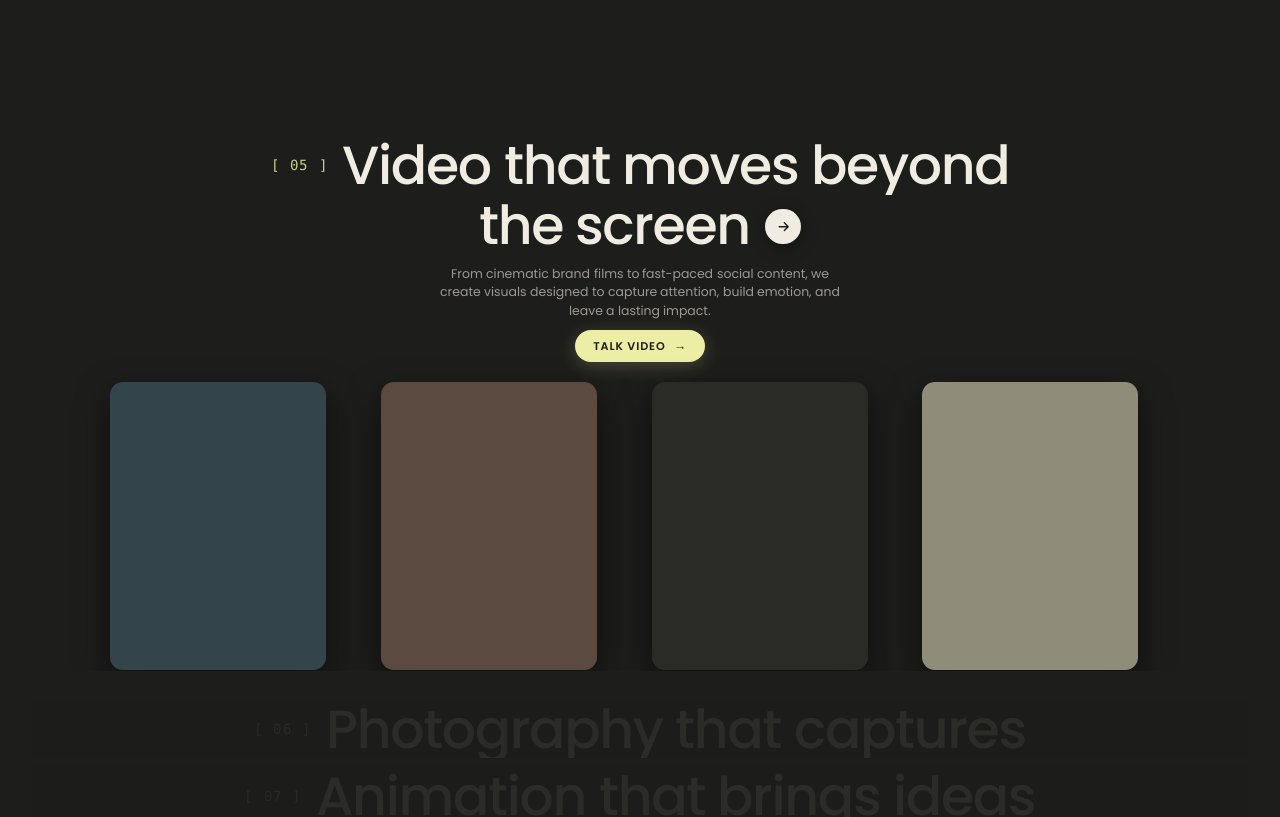
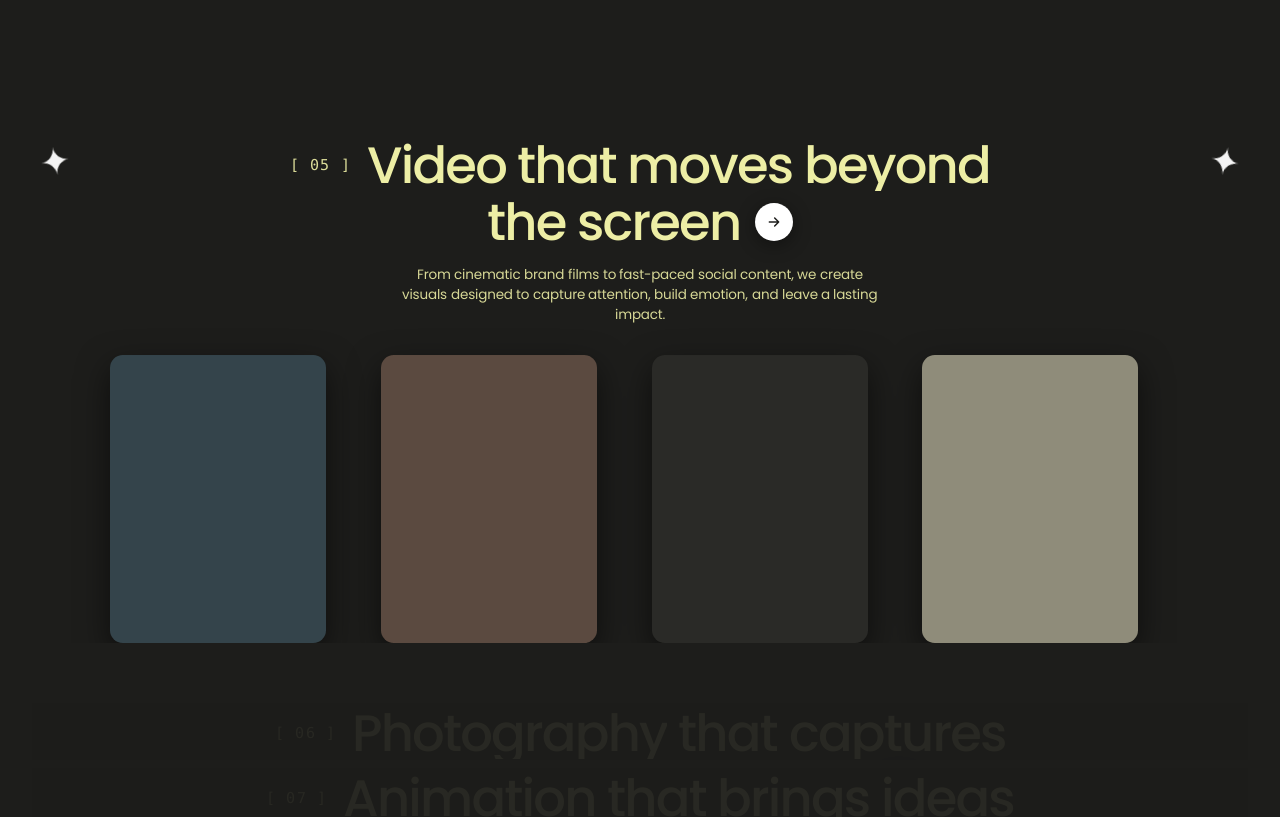
Before and after one commit to Jnyanu18/rockcastle_hoy, a Next.js app: page / in a window 1280 px wide. Shown: the part 5020-5837 px from the top of the page. Built offline with nearby package versions, Linux system fonts and the light colour scheme.

Commit message:
created a seperate contact page

```diff
--- /dev/null
+++ b/app/connect/page.tsx
@@ -0,0 +1 @@
+export { default, metadata } from "../contact/page";
--- /dev/null
+++ b/app/contact/page.tsx
@@ -0,0 +1,24 @@
+import type { Metadata } from "next";
+import Navigation from "@/components/Navigation";
+import BriefForm from "@/components/sections/BriefForm";
+import Footer from "@/components/Footer.jsx";
+import WhatsAppButton from "@/components/WhatsAppButton";
+
+export const metadata: Metadata = {
+  title: "Contact — Rock Castle",
+  description:
+    "Get in touch with Rock Castle. Whether you have an impossible brief, need production at scale, or want to talk shape — our team is ready.",
+};
+
+export default function ContactPage() {
+  return (
+    <>
+      <Navigation />
+      <main className="min-h-screen bg-canvas">
+        <BriefForm className="bg-canvas px-4 pt-28 pb-20 md:px-10 md:pt-36 md:pb-28" />
+      </main>
+      <Footer />
+      <WhatsAppButton />
+    </>
+  );
+}
--- a/app/page.tsx
+++ b/app/page.tsx
@@ -8,7 +8,6 @@ import Process from "@/components/Process";
 import ScrollingServices from "@/components/sections/ScrollingServices";
 import Leadership from "@/components/sections/Leadership";
 import Contact from "@/components/Contact";
-import BriefForm from "@/components/sections/BriefForm";
 import Footer from "@/components/Footer.jsx";
 import WhatsAppButton from "@/components/WhatsAppButton";
 
@@ -26,7 +25,6 @@ export default function Home() {
         <Leadership />
         <Clients />
         <Contact />
-        <BriefForm />
       </main>
       <Footer />
       <WhatsAppButton />
--- a/components/Contact.tsx
+++ b/components/Contact.tsx
@@ -1,3 +1,4 @@
+import Link from "next/link";
 import { contact } from "@/lib/content";
 
 /* Dark closing call: outlined rounded frame with a cross, a yellow label, a
@@ -16,12 +17,12 @@ export default function Contact() {
         <div>
           <p className="text-sm text-canvas">{contact.label}</p>
           <p className="mt-6 text-3xl leading-[1.15] md:text-[44px] lg:text-[52px]">{contact.heading}</p>
-          <a
-            href={contact.href}
+          <Link
+            href="/contact"
             className="mt-10 inline-flex h-12 items-center rounded-full bg-canvas px-8 text-xs font-medium uppercase tracking-wide text-ink transition-transform duration-300 hover:scale-[1.03]"
           >
             {contact.cta}
-          </a>
+          </Link>
         </div>
       </div>
     </section>
--- a/components/Footer.jsx
+++ b/components/Footer.jsx
@@ -18,7 +18,7 @@ export default function Footer({ reveal = true }) {
     { label: 'Who We Are', href: '/#about' },
     { label: 'Leadership', href: '/#leadership' },
     { label: 'Client Stories', href: '/stories' },
-    { label: 'Connect', href: '/connect' },
+    { label: 'Connect', href: '/contact' },
   ]
 
   const handleSitemapClick = (e, href) => {
--- a/components/Navigation.jsx
+++ b/components/Navigation.jsx
@@ -109,12 +109,31 @@ export default function Navigation() {
     '/made-by-rock-castle': 'recent-experiences',
     '/stories': 'recent-experiences',
     '/how-we-work': 'process',
-    '/connect': 'contact',
-    '/contact': 'contact',
   }
 
   const handleNavClick = (e, href) => {
     closeMenu()
+
+    // Dedicated routes that should always navigate to the page
+    if (href === '/contact' || href === '/connect') {
+      if (pathname === '/contact' || pathname === '/connect') {
+        e.preventDefault()
+        if (window.__lenis) {
+          window.__lenis.scrollTo(0, { duration: 1 })
+        } else {
+          window.scrollTo({ top: 0, behavior: 'smooth' })
+        }
+        return
+      }
+      e.preventDefault()
+      router.push('/contact')
+      if (window.__lenis) {
+        window.__lenis.scrollTo(0, { immediate: true })
+      } else {
+        window.scrollTo(0, 0)
+      }
+      return
+    }
 
     // Smooth scroll if matching target section is available on current page
     if (pathname === '/') {
@@ -259,11 +278,11 @@ export default function Navigation() {
               </a>
             </div>
 
-            {/* Signature Scrolling Yellow Pill Button (Routes to dedicated /connect page) */}
+            {/* Signature Scrolling Yellow Pill Button (Routes to dedicated /contact page) */}
             <Link
-              href="/connect"
+              href="/contact"
               className={`nav__pill-btn ${pathname === '/connect' || pathname === '/contact' ? 'nav__pill-btn--active' : ''}`}
-              onClick={(e) => handleNavClick(e, '/connect')}
+              onClick={(e) => handleNavClick(e, '/contact')}
               aria-label="Connect with Rockcastle"
             >
               <div className="nav__pill-track-mask">
@@ -337,9 +356,9 @@ export default function Navigation() {
           </div>
 
           <Link
-            href="/connect"
+            href="/contact"
             className="menu__cta"
-            onClick={(e) => handleNavClick(e, '/connect')}
+            onClick={(e) => handleNavClick(e, '/contact')}
           >
             <span>CONNECT</span>
             <span>+</span>
--- a/components/sections/BriefForm.tsx
+++ b/components/sections/BriefForm.tsx
@@ -23,7 +23,11 @@ type Status = "idle" | "sending" | "success" | "error";
  * message field, next to a short contact form. Sits on the light canvas to
  * give the run of dark sections above it room to breathe before the footer.
  */
-export default function BriefForm() {
+type Props = {
+  className?: string;
+};
+
+export default function BriefForm({ className }: Props = {}) {
   const [form, setForm] = useState({ firstName: "", lastName: "", email: "", message: "" });
   const [status, setStatus] = useState<Status>("idle");
   const [errorMessage, setErrorMessage] = useState("");
@@ -83,7 +87,7 @@ export default function BriefForm() {
   };
 
   return (
-    <section id="brief" className="bg-canvas px-4 py-24 md:px-10">
+    <section id="brief" className={className || "bg-canvas px-4 py-24 md:px-10"}>
       <div className="mx-auto max-w-[1400px] rounded-[2.5rem] border border-ink/10 bg-header p-6 shadow-[0_24px_60px_rgba(29,29,27,0.08)] md:p-12">
         <div className="grid gap-12 md:grid-cols-[1fr_1.3fr] md:gap-16">
           {/* Left: heading, description, direct details */}
--- a/components/sections/ScrollingServices.css
+++ b/components/sections/ScrollingServices.css
@@ -109,38 +109,40 @@
 }
 
 .servicesBlock .normalTitleLine--1 {
-  min-height: clamp(34px, 4vw, 48px);
+  min-height: clamp(44px, 4.4vw, 78px);
 }
 
 .servicesBlock .normalTitleLine--2 {
-  margin-top: clamp(2px, 0.3vh, 5px);
+  margin-top: clamp(2px, 0.35vh, 5px);
 }
 
 /* Index number: [ 05 ], [ 06 ], [ 07 ] */
 .servicesBlock .normalTitle .numIndex {
   font-family: var(--font-mono);
-  font-size: clamp(13px, 1.1vw, 17px);
+  font-size: clamp(15px, 1.15vw, 20px);
   letter-spacing: 0.08em;
   color: var(--rc-yellow);
-  margin-right: clamp(10px, 1.1vw, 16px);
-  opacity: 0.85;
+  margin-right: clamp(14px, 1.2vw, 20px);
+  opacity: 0.92;
+  font-weight: 500;
+  line-height: 1;
 }
 
-/* Headline typography */
+/* Headline typography — decreased slightly from previous max */
 .servicesBlock .normalTitle .titleText {
   font-family: var(--font-display);
-  font-size: clamp(2.2rem, 4.2vw, 4rem);
+  font-size: clamp(38px, 4.0vw, 72px);
   font-weight: 500;
-  letter-spacing: -0.025em;
-  color: var(--rc-white);
-  line-height: 1.08;
+  letter-spacing: -0.035em;
+  color: var(--rc-yellow);
+  line-height: 1.02;
   display: inline-block;
 }
 
 /* Inactive / collapsed stacked card appearance */
 .servicesBlock .scrollItem:not(.ss__item--active) .normalTitle .titleText,
 .servicesBlock .scrollItem:not(.ss__item--active) .normalTitle .numIndex {
-  color: rgba(241, 236, 226, 0.26);
+  color: rgba(237, 238, 165, 0.22);
 }
 
 .servicesBlock .scrollItem:not(.ss__item--active):hover {
@@ -149,7 +151,7 @@
 
 .servicesBlock .scrollItem:not(.ss__item--active):hover .normalTitle .titleText,
 .servicesBlock .scrollItem:not(.ss__item--active):hover .normalTitle .numIndex {
-  color: rgba(237, 238, 165, 0.75);
+  color: rgba(237, 238, 165, 0.65);
 }
 
 /* Inline circular arrow button */
@@ -157,7 +159,7 @@
   display: inline-flex;
   align-items: center;
   justify-content: center;
-  margin-left: clamp(10px, 1.2vw, 18px);
+  margin-left: clamp(12px, 1.1vw, 18px);
   vertical-align: middle;
 }
 
@@ -165,47 +167,75 @@
   display: inline-flex;
   align-items: center;
   justify-content: center;
-  width: clamp(34px, 2.8vw, 46px);
-  height: clamp(34px, 2.8vw, 46px);
+  width: clamp(38px, 2.3vw, 45px);
+  height: clamp(38px, 2.3vw, 45px);
   border-radius: 50%;
-  background: var(--rc-white);
+  background: #ffffff;
   color: var(--rc-black);
-  box-shadow: 0 4px 16px rgba(0, 0, 0, 0.35);
+  box-shadow: 0 4px 18px rgba(0, 0, 0, 0.4);
   transition: transform 0.3s var(--ease-out-expo), background 0.3s ease;
   flex-shrink: 0;
   text-decoration: none;
 }
 
 .servicesBlock .normalTitle .arrowButton:hover {
-  transform: scale(1.12);
+  transform: scale(1.1);
   background: var(--rc-yellow);
 }
 
 .servicesBlock .normalTitle .arrowButton svg {
-  width: clamp(15px, 1.2vw, 18px);
-  height: clamp(15px, 1.2vw, 18px);
+  width: clamp(16px, 1.15vw, 19px);
+  height: clamp(16px, 1.15vw, 19px);
 }
 
 /* ---- Centered Description ---- */
 .servicesBlock .itemText {
-  max-width: clamp(360px, 32vw, 540px);
-  margin: clamp(6px, 0.9vh, 12px) auto clamp(8px, 1.2vh, 14px);
+  max-width: clamp(480px, 38vw, 620px);
+  margin: clamp(14px, 1.8vh, 20px) auto clamp(18px, 2.4vh, 28px);
   text-align: center;
 }
 
 .servicesBlock .itemText p {
   font-family: var(--font-body);
-  font-size: clamp(0.78rem, 0.85vw, 0.92rem);
-  line-height: 1.5;
-  color: rgba(241, 236, 226, 0.6);
+  font-size: clamp(13.5px, 0.92vw, 15px);
+  line-height: 1.48;
+  color: var(--rc-yellow);
+  opacity: 0.9;
   margin: 0;
+  font-weight: 400;
+  letter-spacing: -0.012em;
 }
 
-/* ---- Action CTA Pill Button ---- */
+/* Hide extra CTA button row to match exact reference */
 .servicesBlock .buttonRow {
-  margin-top: clamp(8px, 1.2vh, 14px);
-  display: flex;
-  justify-content: center;
+  display: none;
+}
+
+/* ---- Side Decorative Sparkle Stars — moved upside to match reference ---- */
+.servicesBlock .sideCross {
+  position: absolute;
+  top: clamp(105px, 13.5vh, 155px);
+  color: #ffffff;
+  pointer-events: none;
+  z-index: 20;
+  user-select: none;
+  opacity: 0.95;
+}
+
+.servicesBlock .sideCross svg {
+  width: clamp(26px, 2.2vw, 36px);
+  height: clamp(26px, 2.2vw, 36px);
+  display: block;
+}
+
+.servicesBlock .sideCross--left {
+  left: clamp(20px, 3.2vw, 56px);
+  transform: rotate(-10deg);
+}
+
+.servicesBlock .sideCross--right {
+  right: clamp(20px, 3.2vw, 56px);
+  transform: rotate(12deg);
 }
 
 .servicesBlock .ss__cta-btn {
--- a/components/sections/ScrollingServices.tsx
+++ b/components/sections/ScrollingServices.tsx
@@ -302,6 +302,16 @@ export default function ScrollingServices({ items, id = "capabilities" }: Props)
       <div className="howWeRollItemsBlock">
         <div className="scrollContainer" ref={scrollContainerRef}>
           <div className="stickyWrapper">
+            <span className="sideCross sideCross--left" aria-hidden="true">
+              <svg width="32" height="32" viewBox="0 0 24 24" fill="currentColor">
+                <path d="M12 0 C12 6.627 6.627 12 0 12 C6.627 12 12 17.373 12 24 C12 17.373 17.373 12 24 12 C17.373 12 12 6.627 12 0 Z" />
+              </svg>
+            </span>
+            <span className="sideCross sideCross--right" aria-hidden="true">
+              <svg width="32" height="32" viewBox="0 0 24 24" fill="currentColor">
+                <path d="M12 0 C12 6.627 6.627 12 0 12 C6.627 12 12 17.373 12 24 C12 17.373 17.373 12 24 12 C17.373 12 12 6.627 12 0 Z" />
+              </svg>
+            </span>
             <div className="items" ref={itemsRef}>
               {data.map((item, i) => {
                 const line1 = item.line1;
--- a/lib/content.ts
+++ b/lib/content.ts
@@ -149,7 +149,7 @@ export const services = [
     index: "07",
     title: "Animation that brings ideas into motion",
     body:
-      "From 3D worlds to motion graphics, we bring concepts to life with visuals that feel tangible, playful and precise.",
+      "From refined 3D visuals to immersive motion design, we create animations that turn complex ideas into striking visual experiences built to captivate, explain, and elevate every brand story.",
     images: ["", "", "", ""],
   },
 ];
@@ -160,7 +160,7 @@ export const contact = {
   heading:
     "If you’re looking for a creative partner that combines craftsmanship, speed and innovation, let’s shape the future together. Get in touch and let’s lead.",
   cta: "Connect",
-  href: "mailto:hello@example.com",
+  href: "/contact",
 };
 
 export const footer = {
```
